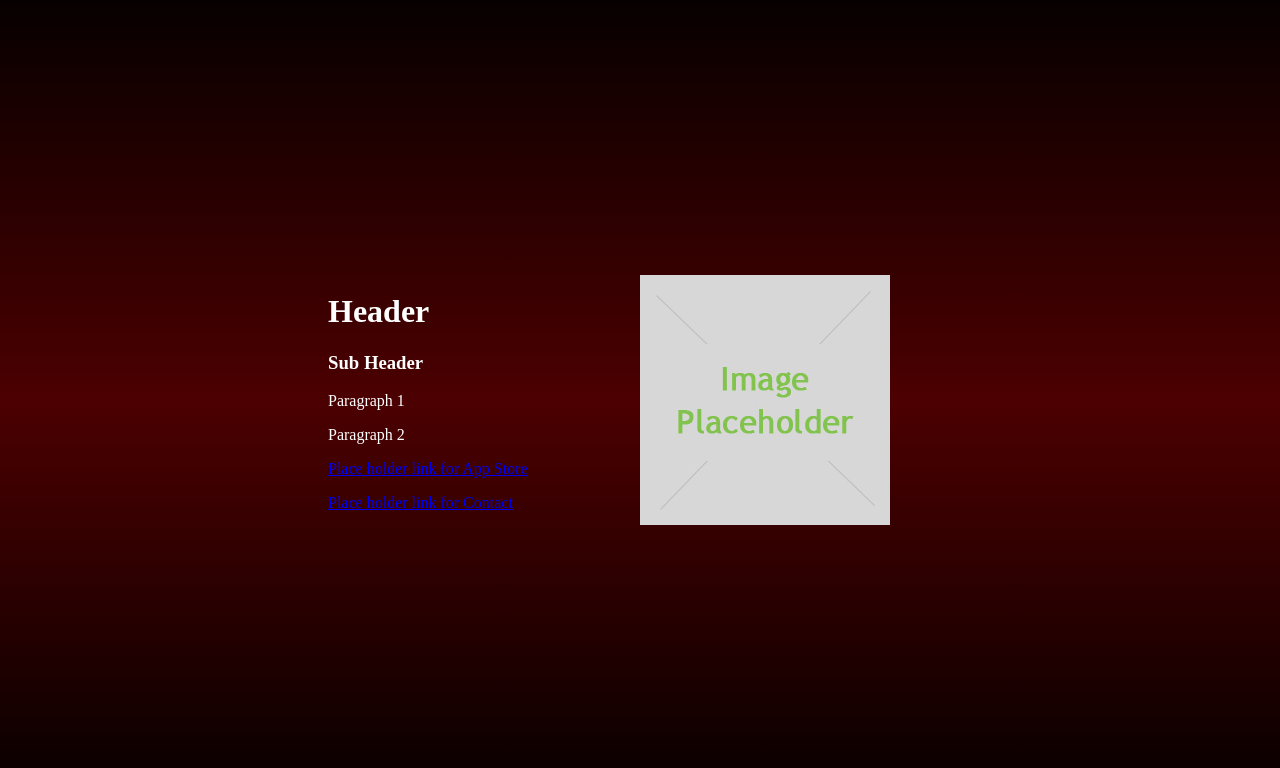
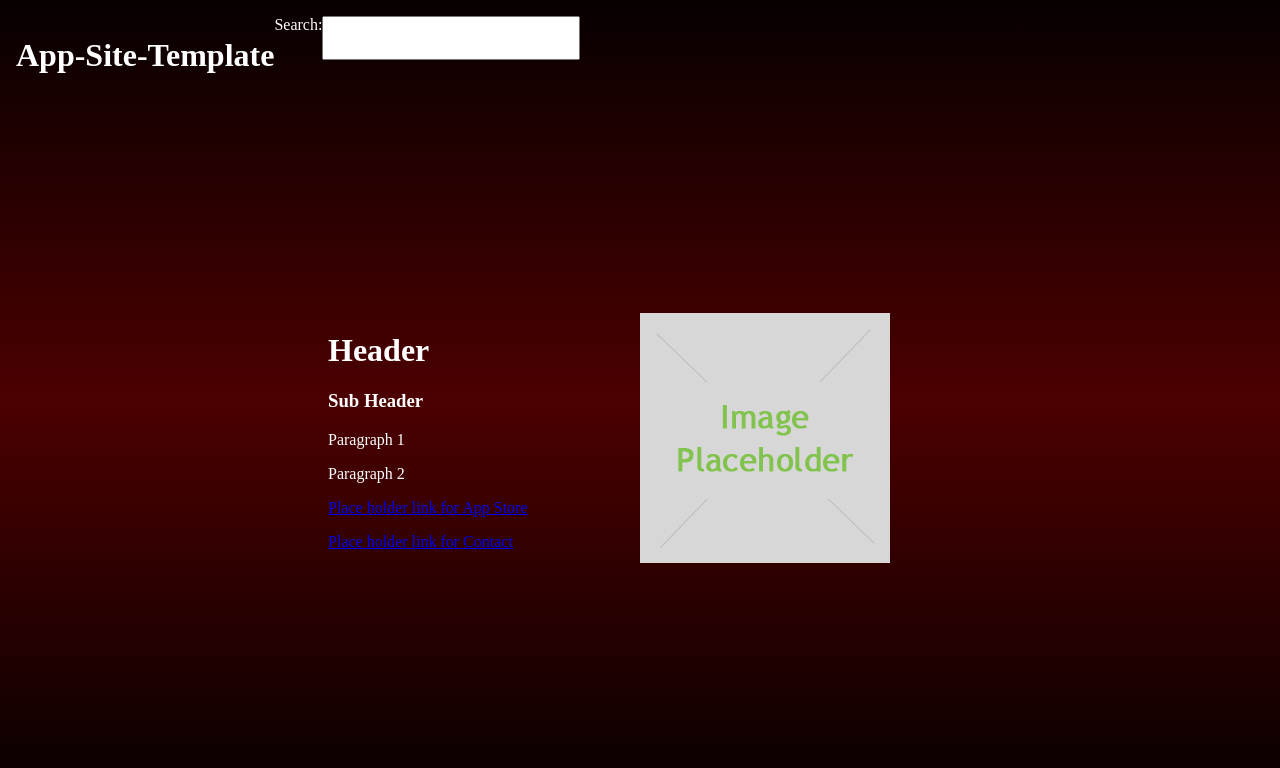
Before and after one commit to JPrevost21/app-site-template, a website: page src/index.html in a window 1280 px wide. Drawn offline with nearby package versions, Linux system fonts and the light colour scheme.

Commit message:
Added Header and search bar

```diff
--- a/src/index.html
+++ b/src/index.html
@@ -7,6 +7,10 @@
         <link rel="stylesheet" href="styles.css">
     </head>
     <body>
+        <header class="header">
+            <h1>App-Site-Template</h1>
+            Search: <input type="text" class="searchBar"><br/>
+        </header>
         <div id="container">
             <div id="left">
                 <h1>Header</h1>
--- a/src/styles.css
+++ b/src/styles.css
@@ -9,6 +9,7 @@ body {
     background: linear-gradient(#070000, #4C0001, #070000);
     display: flex;
     padding: 16px;
+    flex-direction: column;
 }
 
 #container {
@@ -16,6 +17,7 @@ body {
     width: 100%;
     align-items: center;
     justify-content: center;
+    flex: 1;
 }
 #left {
     color: white;
@@ -29,3 +31,14 @@ body {
     width: 25%;
     margin-left: 0px;
 }
+
+.header {
+    height: 10%;
+    display: flex;
+    color: white;
+}
+
+.searchBar {
+    width: 20%;
+    height: 50%;
+}
```
